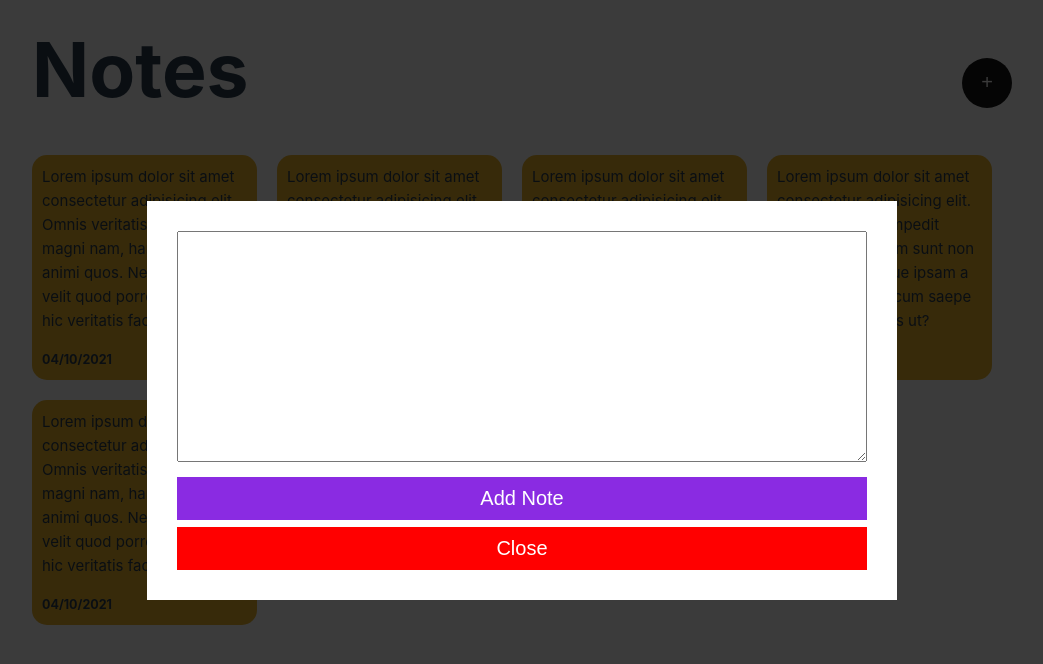
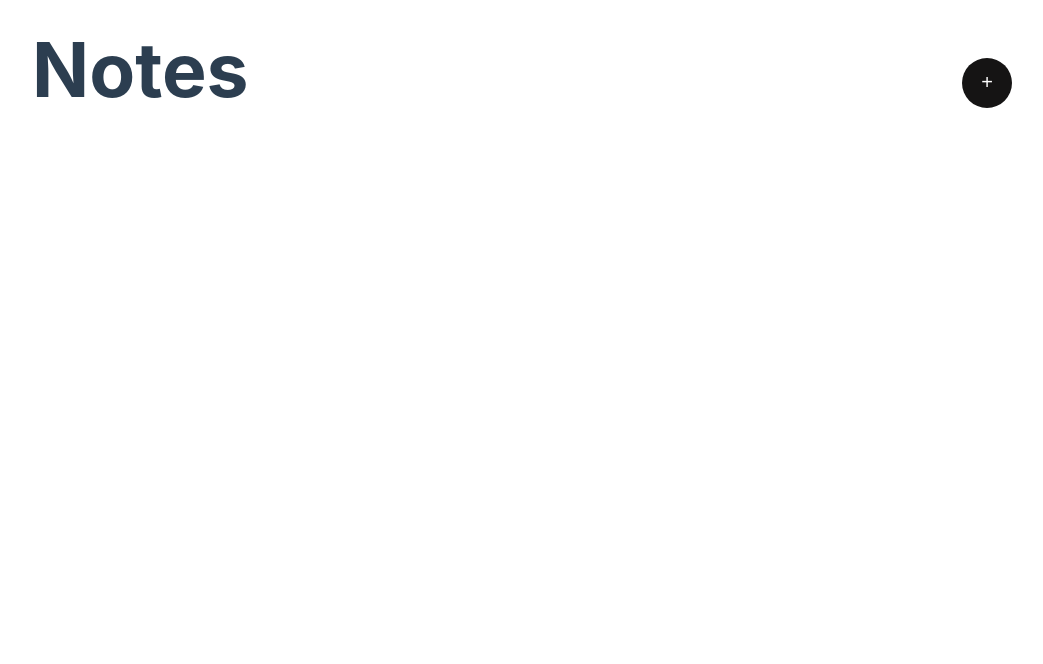
Before and after one commit to jabuxas/notes-app, a Vue app: page / in a window 1280 px wide. Shown: the top 664 px of the page, without its empty margins (118-1161 px from the left). Built offline with nearby package versions, Linux system fonts and the light colour scheme.

Commit message:
add dynamic Adding of Notes

```diff
--- a/src/App.vue
+++ b/src/App.vue
@@ -1,52 +1,47 @@
+<script setup>
+import { ref } from 'vue';
+
+const showModal = ref(false);
+const newNote = ref("Hello world")
+const notes = ref([])
+
+function getRandomColor() {
+  return "hsl(" + Math.random() * 360 + ", 100%, 75%)";
+}
+
+const addNote = () => {
+  notes.value.push({
+    id: Math.floor(Math.random() * 1000000),
+    text: newNote.value,
+    date: new Date(),
+    backgroundColor: getRandomColor(),
+  });
+  showModal.value = false;
+  newNote.value = "";
+}
+
+</script>
+
 <template>
   <main>
-    <div class="overlay">
+    <div v-if="showModal" class="overlay">
       <div class="modal">
-        <textarea name="note" id="note" rows="15" cols="30"></textarea>
-        <button>Add Note</button>
-        <button class="close">Close</button>
+        <textarea v-model="newNote" name="note" id="note" rows="15" cols="30"></textarea>
+        <button @click="addNote">Add Note</button>
+        <button class="close" @click="showModal = false">Close</button>
       </div>
     </div>
     <div class="container">
       <header>
         <h1>Notes</h1>
-        <button>+</button>
+        <button @click="showModal = true">+</button>
       </header>
       <div class="cards-container">
-        <div class="card">
+        <div v-for="note in notes" class="card" :style="{ backgroundColor: note.backgroundColor }">
           <p class="main-text">
-            Lorem ipsum dolor sit amet consectetur adipisicing elit. Omnis veritatis impedit magni nam, harum sunt non
-            animi quos. Neque ipsam a velit quod porro cum saepe hic veritatis facilis ut?
+            {{ note.text }}
           </p>
-          <p class="date">04/10/2021</p>
-        </div>
-        <div class="card">
-          <p class="main-text">
-            Lorem ipsum dolor sit amet consectetur adipisicing elit. Omnis veritatis impedit magni nam, harum sunt non
-            animi quos. Neque ipsam a velit quod porro cum saepe hic veritatis facilis ut?
-          </p>
-          <p class="date">04/10/2021</p>
-        </div>
-        <div class="card">
-          <p class="main-text">
-            Lorem ipsum dolor sit amet consectetur adipisicing elit. Omnis veritatis impedit magni nam, harum sunt non
-            animi quos. Neque ipsam a velit quod porro cum saepe hic veritatis facilis ut?
-          </p>
-          <p class="date">04/10/2021</p>
-        </div>
-        <div class="card">
-          <p class="main-text">
-            Lorem ipsum dolor sit amet consectetur adipisicing elit. Omnis veritatis impedit magni nam, harum sunt non
-            animi quos. Neque ipsam a velit quod porro cum saepe hic veritatis facilis ut?
-          </p>
-          <p class="date">04/10/2021</p>
-        </div>
-        <div class="card">
-          <p class="main-text">
-            Lorem ipsum dolor sit amet consectetur adipisicing elit. Omnis veritatis impedit magni nam, harum sunt non
-            animi quos. Neque ipsam a velit quod porro cum saepe hic veritatis facilis ut?
-          </p>
-          <p class="date">04/10/2021</p>
+          <p class="date">{{ note.date.toLocaleDateString("pt-BR") }}</p>
         </div>
       </div>
     </div class="container">
```
